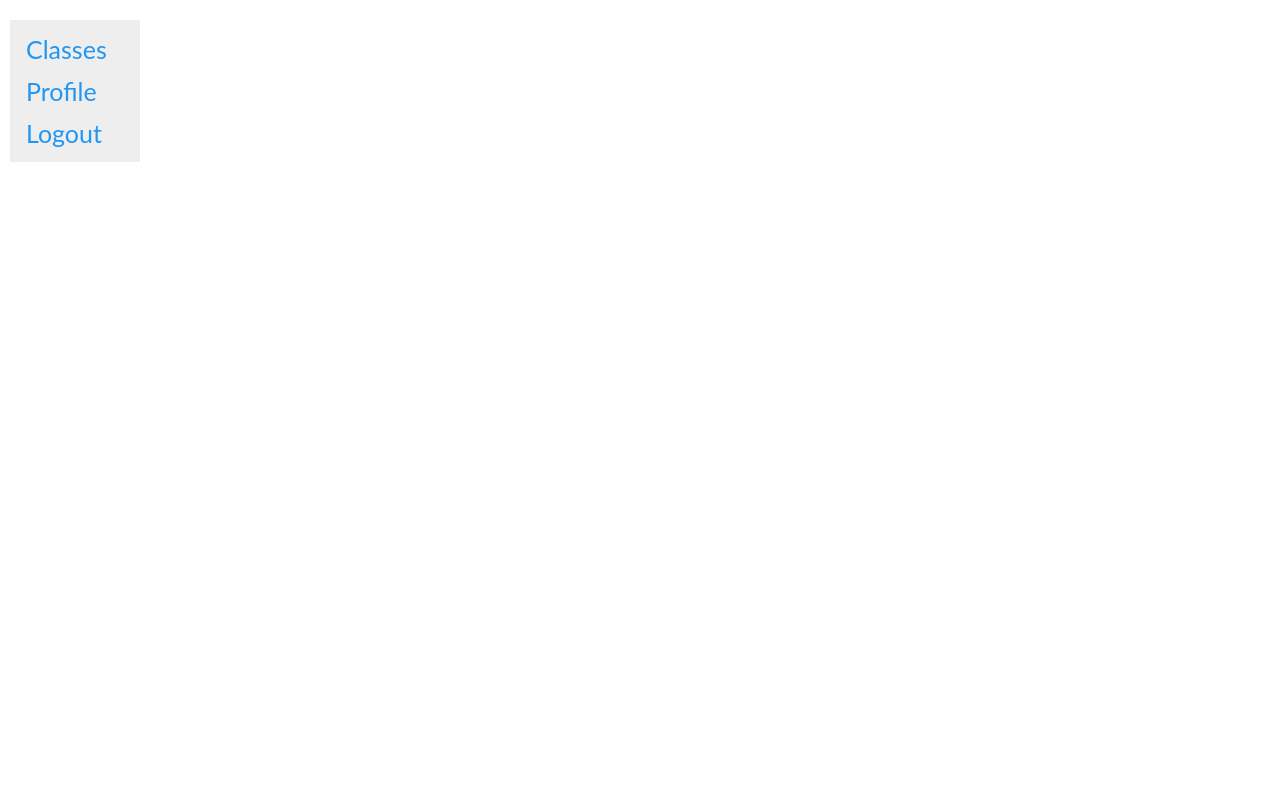
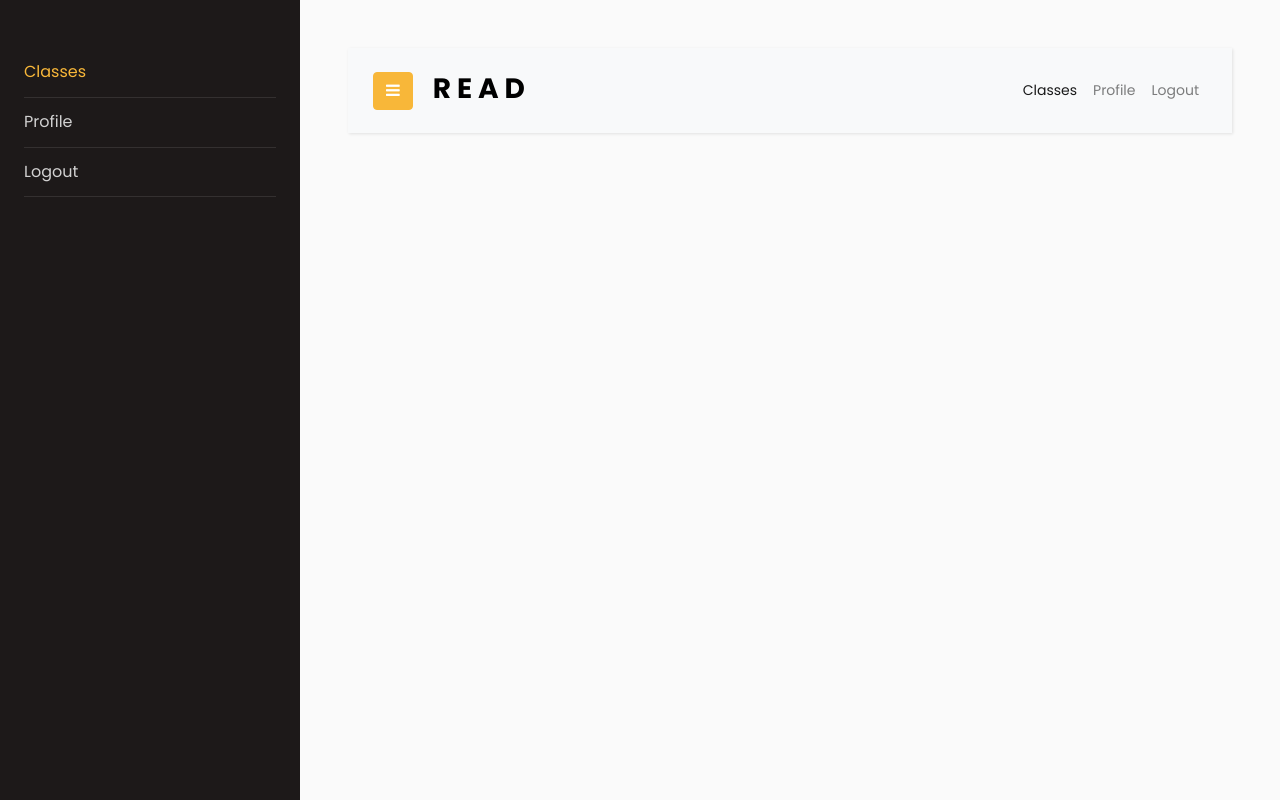
Before and after one commit to coreprinciple6/READ, a Django app: template web_app/mysite/read/templates/read/teacher/teacher_base.html in a window 1280 px wide. Run offline with Django 3.2, Linux system fonts and the light colour scheme; the template is opened without the code that fills it, so the values that code supplies are empty; parts of the project's set-up code (start-up, migrations or seed data) failed here and were passed over; some libraries are stand-ins or nearby versions.

Commit message:
styles added to teachers templates

```diff
--- a/web_app/mysite/read/templates/read/teacher/teacher_base.html
+++ b/web_app/mysite/read/templates/read/teacher/teacher_base.html
@@ -2,21 +2,97 @@
 <html lang="en">
 <head>
     <meta charset="UTF-8">
-    <title></title>
+    <meta name="viewport" content="width=device-width, initial-scale=1, shrink-to-fit=no">
+    <title> READ</title>
+
+
+    <!-- some font links-->
+    <link href="https://fonts.googleapis.com/css?family=Poppins:300,400,500,600,700,800,900" rel="stylesheet">
+
+    <link rel="stylesheet" href="https://stackpath.bootstrapcdn.com/font-awesome/4.7.0/css/font-awesome.min.css">
+
 
     {% load static %}
     <link rel="stylesheet" type="text/css" href="{% static 'read/teacher_base.css' %}">
+    <link rel="stylesheet" type="text/css" href="{% static 'read/css/style.css' %}">
+    <script  type="text/javascript" src="{% static 'read/js/jquery.min.js' %}"></script>
+    <script  type="text/javascript" src="{% static 'read/js/popper.js' %}"></script>
+    <script  type="text/javascript" src="{% static 'read/js/bootstrap.min.js' %}"></script>
+    <script  type="text/javascript" src="{% static 'read/js/main.js' %}"></script>
 
 </head>
 <body>
+
+     <div class="wrapper d-flex align-items-stretch">
+			<nav id="sidebar">
+				<div class="p-4 pt-5">
+	        <ul class="list-unstyled components mb-5">
+
+	          <li class="active">
+                  <a href="{% url 'teacher_classes_view' %}">Classes</a>
+	          </li>
+
+	          <li>
+	               <a href="{% url 'teacher_profile_view' %}">Profile</a>
+	          </li>
+
+	          <li>
+                <a href="{% url 'logout_view' %}">Logout</a>
+	          </li>
+
+	        </ul>
+
+	      </div>
+    	</nav>
+
+        <!-- Page Content  -->
+      <div id="content" class="p-4 p-md-5">
+
+        <nav class="navbar navbar-expand-lg navbar-light bg-light">
+          <div class="container-fluid">
+
+            <button type="button" id="sidebarCollapse" class="btn btn-primary">
+              <i class="fa fa-bars"></i>
+              <span class="sr-only">Toggle Menu</span>
+            </button>
+
+              <h3 style="font-weight: bold; padding-left: 20px; padding-top: 5px;"> R E A D</h3>
+
+            <button class="btn btn-dark d-inline-block d-lg-none ml-auto" type="button" data-toggle="collapse" data-target="#navbarSupportedContent" aria-controls="navbarSupportedContent" aria-expanded="false" aria-label="Toggle navigation">
+                <i class="fa fa-bars"></i>
+            </button>
+
+            <div class="collapse navbar-collapse" id="navbarSupportedContent">
+              <ul class="nav navbar-nav ml-auto">
+                <li class="nav-item active">
+                    <a class="nav-link" href="{% url 'teacher_classes_view' %}">Classes</a>
+                </li>
+                <li class="nav-item">
+                     <a class="nav-link" href="{% url 'teacher_profile_view' %}">Profile</a>
+                </li>
+                <li class="nav-item">
+                    <a class="nav-link" href="{% url 'logout_view' %}">Logout</a>
+                </li>
+              </ul>
+            </div>
+          </div>
+        </nav>
+
+           <div class="main">
+            {% block content %}
+            {% endblock %}
+           </div>
+
+      </div>
+		</div>
+
+<!--
     <div class="sidenav">
         <a href="{% url 'teacher_classes_view' %}">Classes</a>
         <a href="{% url 'teacher_profile_view' %}">Profile</a>
         <a href="{% url 'logout_view' %}">Logout</a>
     </div>
-    <div class="main">
-        {% block content %}
-        {% endblock %}
-    </div>
+
+ -->
 </body>
 </html>
```
Also changed, not shown: web_app/mysite/read/templates/read/student/student_base.html (+0 -14 lines), web_app/mysite/db.sqlite3.
